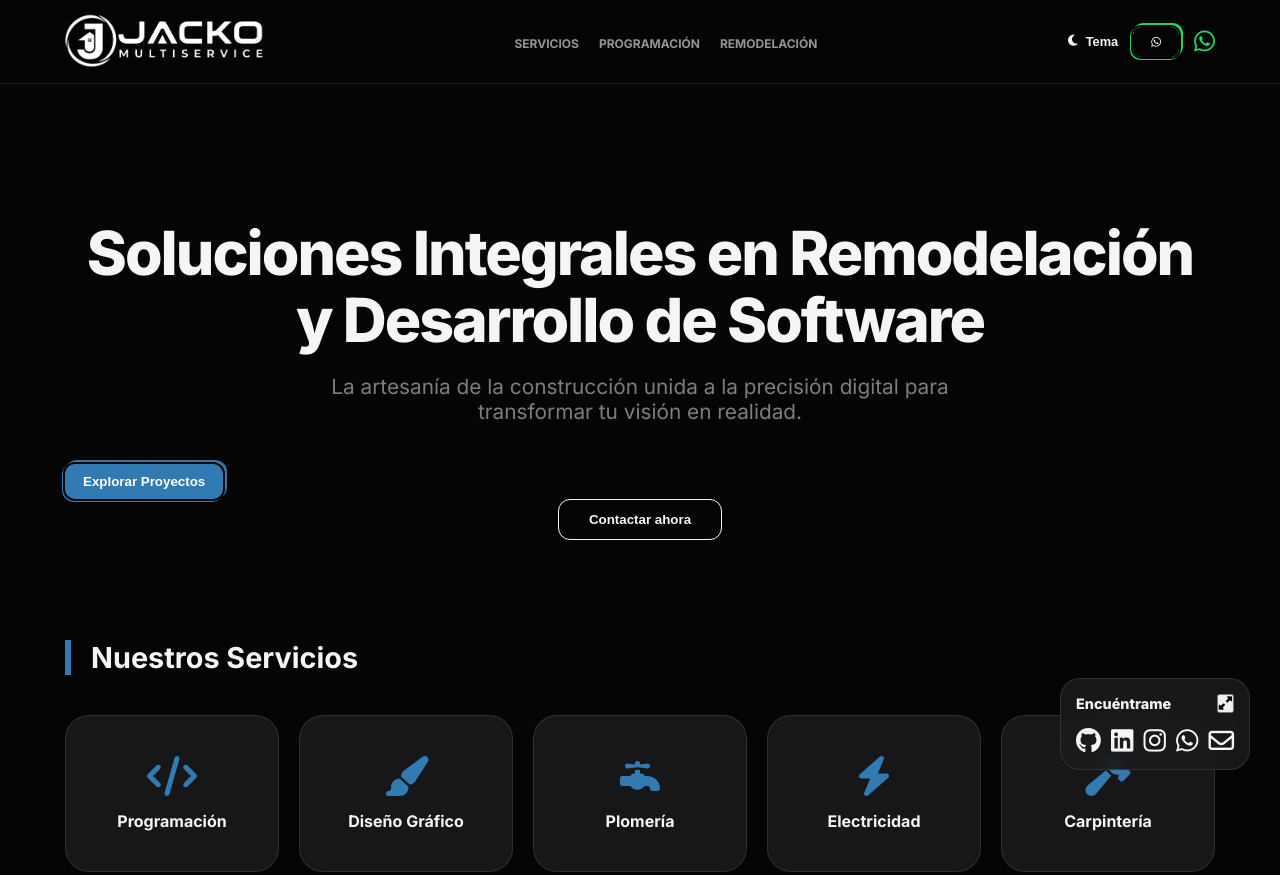
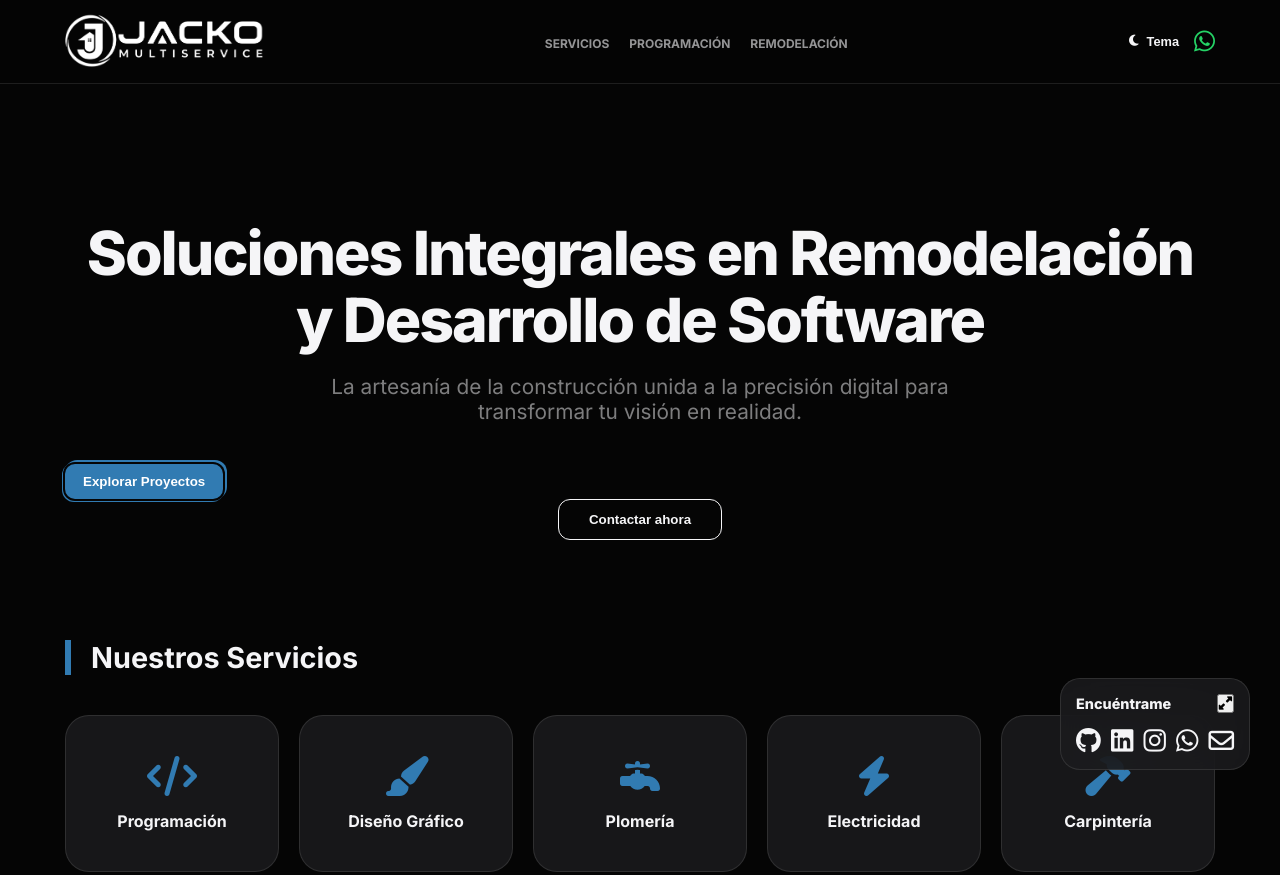
Before and after one commit to jadespinoza/jackoplp, a plain HTML site: page index.html in a window 1280 px wide. Shown: the top 875 px of the page. Drawn offline with Linux system fonts and the light colour scheme.

Commit message:
Add files via upload

```diff
--- a/index.html
+++ b/index.html
@@ -25,22 +25,13 @@
             </ul>
 
             <div class="nav-actions">
-
-
 		<button id="theme-btn" class="theme-btn">
                     <i class="fas fa-moon" id="theme-icon"></i>
                     <span>Tema</span>
                 </button>
-
-
-                <a href="https://wa.me/+18097812165" target="_blank" class="btn-whatsapp-nav wa-btn">
-                    <i class="fab fa-whatsapp"></i>
-                </a>
-
 		<a href="https://wa.me/+18097812165" target="_blank" class="wa-icon-only" title="WhatsApp">
                     <i class="fab fa-whatsapp"></i>
                 </a>
-
             </div>
         </nav>
     </header>
```
